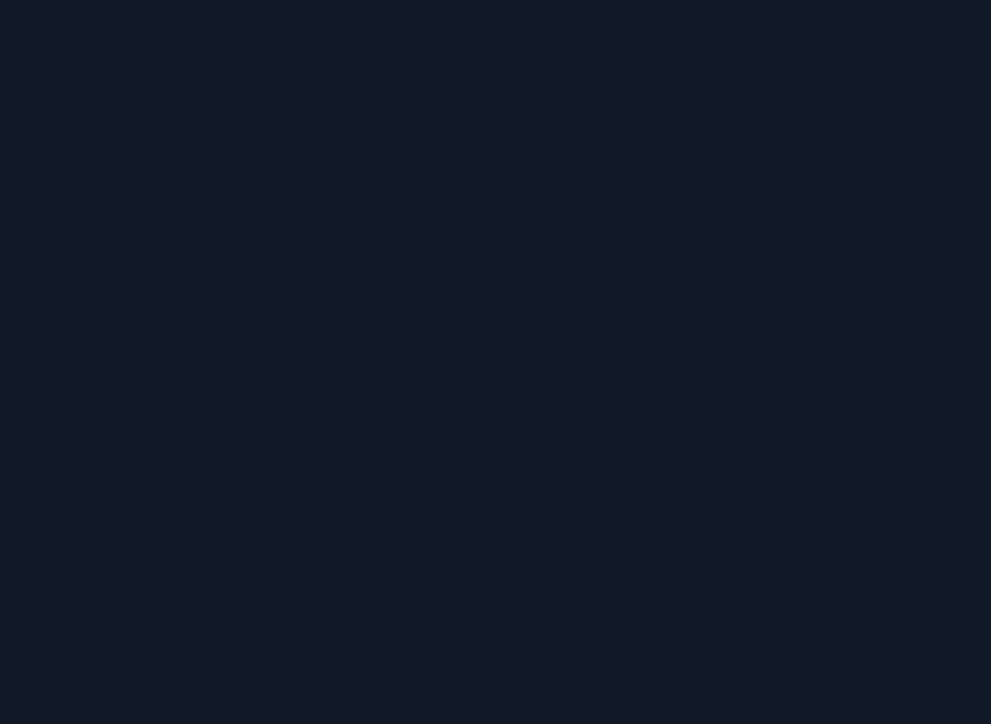
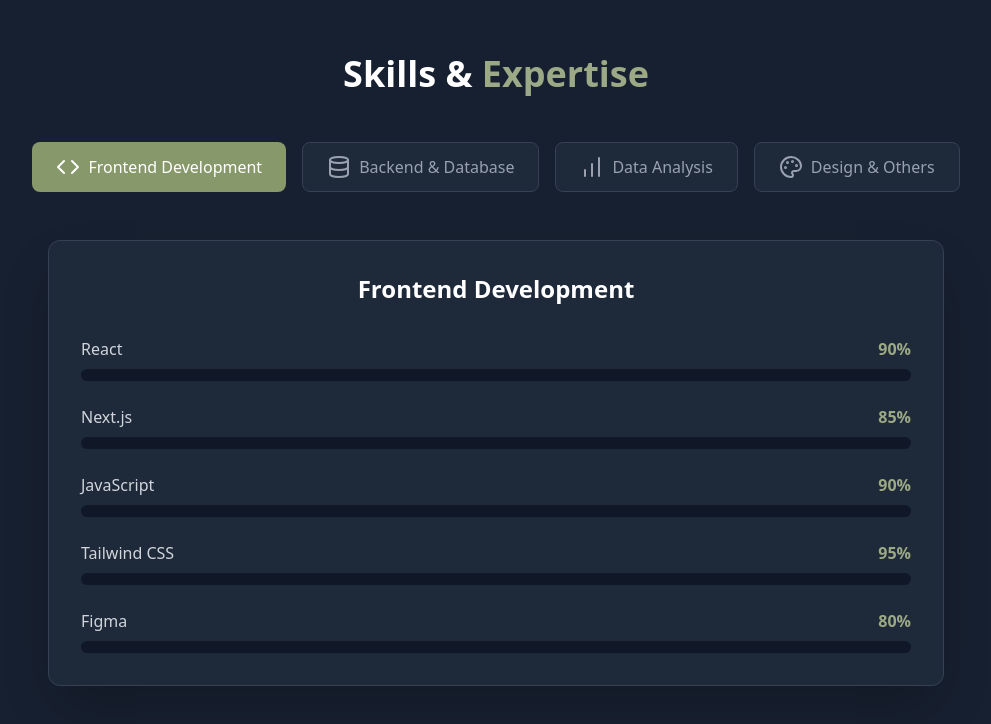
Before and after one commit to Ritha20/Portofolio-, a React (Vite) app: page / in a window 1280 px wide. Shown: the part 1626-2350 px from the top of the page, without its empty margins (144-1135 px from the left). Before the commit the page ends 1600 px from the top, so only its background shows below. Built offline with nearby package versions, Linux system fonts and the light colour scheme.

Commit message:
created the skills section

```diff
--- a/src/App.jsx
+++ b/src/App.jsx
@@ -2,12 +2,14 @@ import React from 'react';
  import Navigation from "./components/Navigation"
 import About from './components/About';
 import Hero from './components/Hero';
+import Skills from './components/Skills';
 export default function App() {
   return (
     <div>
       <Navigation />
       <Hero/>
       <About/>
+      <Skills/>
     </div>
   )
 }
--- /dev/null
+++ b/src/components/Skills.jsx
@@ -0,0 +1,102 @@
+import { Code, Database, Palette, BarChart } from 'lucide-react';
+import { useState } from 'react';
+
+export default function Skills() {
+  const [activeCategory, setActiveCategory] = useState('frontend');
+
+  const skillCategories = {
+    frontend: {
+      icon: <Code size={24} />,
+      title: "Frontend Development",
+      skills: [
+        { name: "React", level: 90 },
+        { name: "Next.js", level: 85 },
+        { name: "JavaScript", level: 90 },
+        { name: "Tailwind CSS", level: 95 },
+        { name: "Figma", level: 80 }
+      ]
+    },
+    backend: {
+      icon: <Database size={24} />,
+      title: "Backend & Database",
+      skills: [
+        { name: "Supabase", level: 85 },
+        { name: "PostgreSQL", level: 80 },
+        { name: "Firebase", level: 75 }
+      ]
+    },
+    data: {
+      icon: <BarChart size={24} />,
+      title: "Data Analysis",
+      skills: [
+        { name: "CSPro", level: 85 },
+        { name: "Applied Statistics", level: 95 },
+        { name: "Data Management", level: 90 },
+        { name: "Actuarial Science", level: 85 }
+      ]
+    },
+    design: {
+      icon: <Palette size={24} />,
+      title: "Design & Others",
+      skills: [
+        { name: "UI/UX Design", level: 80 },
+        { name: "Virtual Assistant", level: 85 },
+        { name: "Dashboard Design", level: 90 }
+      ]
+    }
+  };
+
+  return (
+    <section id="skills" className="min-h-screen py-20 px-4 bg-gray-800/50">
+      <div className="max-w-7xl mx-auto">
+        <h2 className="text-4xl font-bold text-white mb-12 text-center">
+          Skills & <span className="text-sage-400">Expertise</span>
+        </h2>
+
+        <div className="flex flex-wrap justify-center gap-4 mb-12">
+          {Object.entries(skillCategories).map(([key, category]) => (
+            <button
+              key={key}
+              onClick={() => setActiveCategory(key)}
+              className={`flex items-center gap-2 px-6 py-3 rounded-lg transition-all duration-300 transform hover:scale-105 ${
+                activeCategory === key
+                  ? 'bg-sage-500 text-white shadow-lg shadow-sage-500/30'
+                  : 'bg-gray-800 text-gray-400 hover:bg-gray-700 border border-gray-700'
+              }`}
+            >
+              {category.icon}
+              <span className="hidden sm:inline">{category.title}</span>
+            </button>
+          ))}
+        </div>
+
+        <div className="max-w-4xl mx-auto">
+          <div className="bg-gray-800 p-8 rounded-xl border border-gray-700 shadow-2xl">
+            <h3 className="text-2xl font-semibold text-white mb-8 text-center">
+              {skillCategories[activeCategory].title}
+            </h3>
+            <div className="space-y-6">
+              {skillCategories[activeCategory].skills.map((skill, index) => (
+                <div
+                  key={index}
+                  className="group"
+                >
+                  <div className="flex justify-between mb-2">
+                    <span className="text-gray-300 font-medium">{skill.name}</span>
+                    <span className="text-sage-400 font-semibold">{skill.level}%</span>
+                  </div>
+                  <div className="h-3 bg-gray-900 rounded-full overflow-hidden">
+                    <div
+                      className="h-full bg-gradient-to-r from-sage-500 to-sage-400 rounded-full transition-all duration-1000 ease-out transform origin-left"
+                      style={{ width: `${skill.level}%` }}
+                    />
+                  </div>
+                </div>
+              ))}
+            </div>
+          </div>
+        </div>
+      </div>
+    </section>
+  );
+}
```
